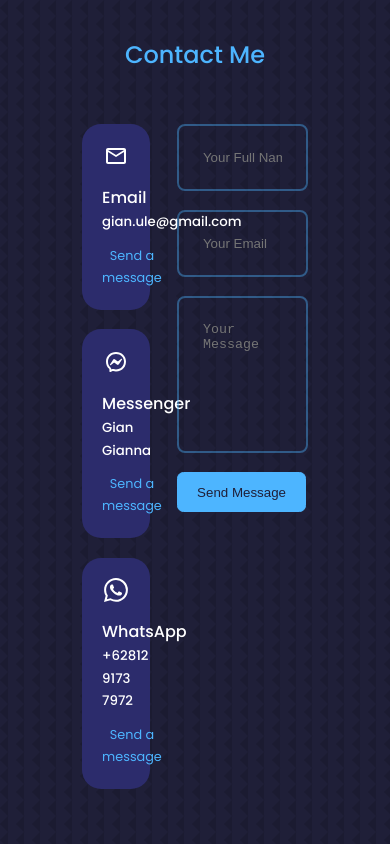
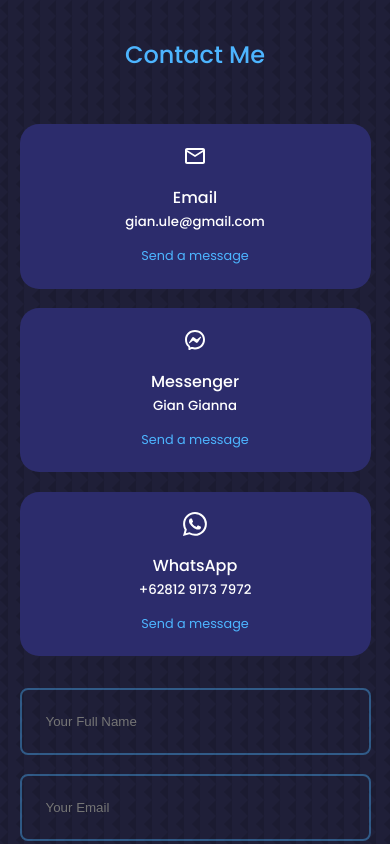
Before and after one commit to giangianna/react-portfolio-website-1, a React (Create React App) app: page / in a window 390 px wide. Shown: the part 7760-8604 px from the top of the page. Built offline with nearby package versions, Linux system fonts and the light colour scheme.

Commit message:
Contact Component Responsive Design

```diff
--- a/src/components/contact/contact.css
+++ b/src/components/contact/contact.css
@@ -52,3 +52,18 @@
     resize: none;
     color: var(--color-white);
 }
+
+/* MEDIA QUERIES (MEDIUM DEVICES) */
+@media screen and (max-width: 1024px) {
+    .container.contact__container {
+        grid-template-columns: 1fr;
+        gap: 2rem;
+    }
+}
+
+/* MEDIA QUERIES (SMALL DEVICES) */
+@media screen and (max-width: 600px) {
+    .container.contact__container {
+        width: var(--container-width-sm);
+    }
+}
```
